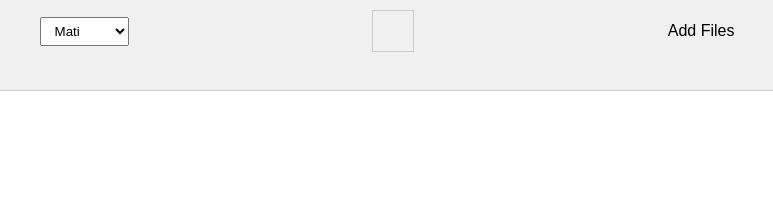
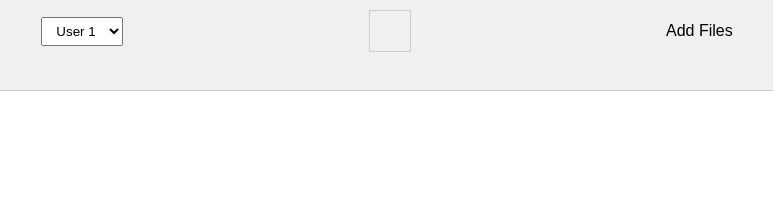
Before and after one commit to Hacker0191/pookie-letters, a website: page public/index.html in a window 1280 px wide. Both pictures are taken after a click on the button "Write a Letter". Shown: the top 218 px of the page, 240-1013 px from the left. Drawn offline with Linux system fonts and the light colour scheme; no server answers.

Commit message:
Update index.html

```diff
--- a/public/index.html
+++ b/public/index.html
@@ -25,8 +25,8 @@
             <div class="letter-controls">
                 <button id="closeLetterBtn">&times;</button>
                 <select id="user">
-                    <option value="Mati">Mati</option>
-                    <option value="Mayank">Mayank</option>
+                    <option value="Mati">User 1</option>
+                    <option value="Mayank">User 2</option>
                     <!-- Add more user options -->
                 </select>
                 <div id="selectedStamp" class="stamp-preview"></div>
```
